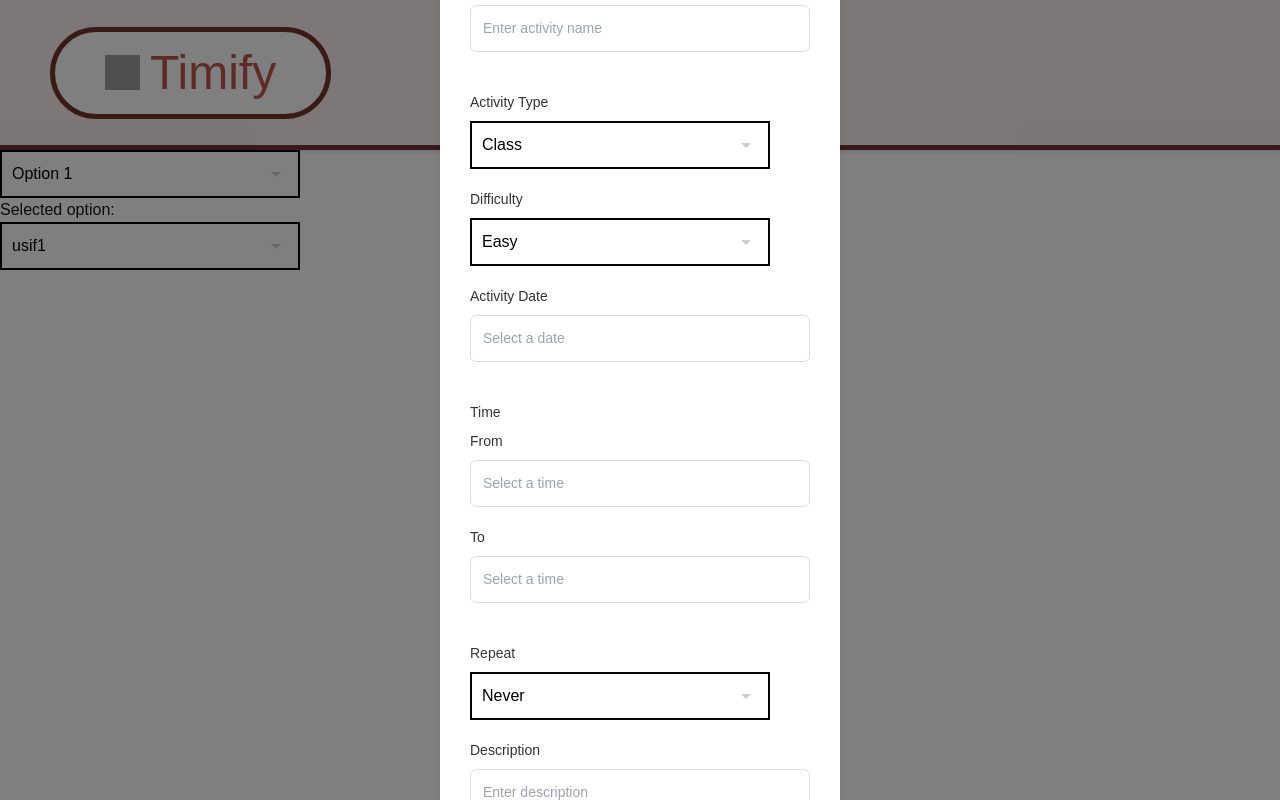
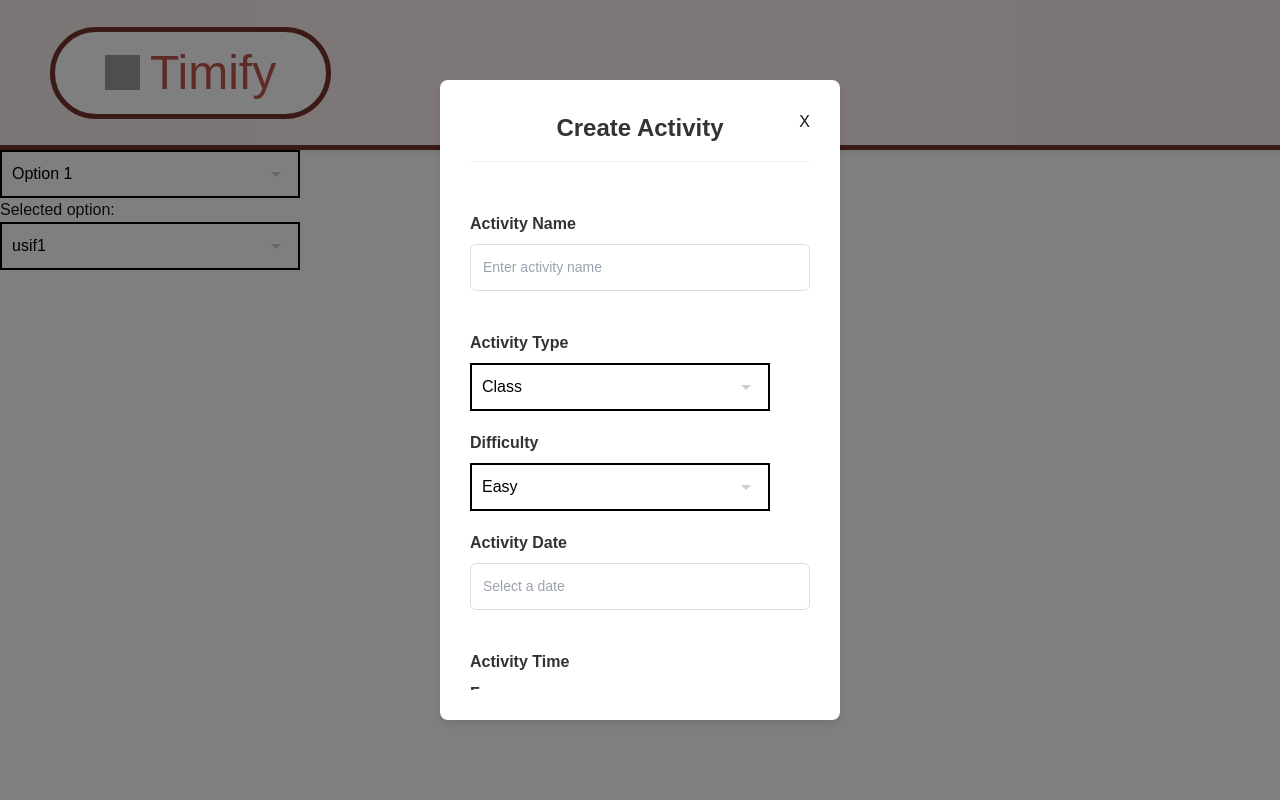
Before and after one commit to mohanadNeotrix/Project-Timify, a Next.js app in the folder timify/: page / in a window 1280 px wide. Built offline with nearby package versions, Linux system fonts and the light colour scheme; grey boxes are pictures that could not be loaded.

Commit message:
--Create Activity Popup Finished the pop up added scrolling functionality fixed the text colors to look more visible to the user centered the header

```diff
--- a/timify/src/app/components/componentsCSS/createActivityOverlay.css
+++ b/timify/src/app/components/componentsCSS/createActivityOverlay.css
@@ -19,15 +19,20 @@
     width: 400px;
     max-width: 100%;
     box-shadow: 0 4px 8px rgba(0, 0, 0, 0.1);
+    max-height: 80%; /* Add this line */
+    overflow: hidden; /* Add this line */
+    display: flex; /* Add this line */
+    flex-direction: column; /* Add this line */
 }
 
 .overlay-header {
     display: flex;
-    justify-content: space-between;
+    justify-content: center;
     align-items: center;
     border-bottom: 1px solid #eee;
     padding-bottom: 15px;
     margin-bottom: 20px;
+    position: relative; /* Ensure the close button is positioned relative to the header */
 }
 
 .overlay-header h2 {
@@ -35,14 +40,14 @@
     font-size: 24px;
     font-weight: 600;
     color: #333;
+    flex-grow: 1;
+    text-align: center;
 }
 
 .close-button {
-    background: none;
-    border: none;
-    font-size: 18px;
-    color: #333;
-    cursor: pointer;
+    position: absolute;
+    right: 0px;
+    top: 0px;
 }
 
 .close-button:hover {
@@ -51,8 +56,8 @@
 
 /* Label Styles */
 .label {
-    font-size: 14px;
-    font-weight: 500;
+    font-size: 16px;
+    font-weight: bold; /* Changed to bold */
     color: #333;
     margin-bottom: 8px;
     display: block;
@@ -68,6 +73,7 @@
     margin-bottom: 20px;
     box-sizing: border-box;
     transition: border 0.2s ease;
+    color: #333;
 }
 
 .input:focus {
@@ -201,3 +207,9 @@ textarea.input:focus {
     outline: none;
     border-color: #007bff;
 }
+
+.overlay-body {
+    overflow-y: auto; /* Add this line */
+    flex-grow: 1; /* Add this line */
+    margin-top: 10px; /* Add this line */
+}
--- a/timify/src/app/components/createActivityOverlay.jsx
+++ b/timify/src/app/components/createActivityOverlay.jsx
@@ -45,8 +45,8 @@ export default function CreateActivityOverlay() {
                         />
 
                         <div className='group'/>
-                        <label className='label'>Time</label>
-                        <label className='label'>From</label>
+                        <label className='label'>Activity Time</label>
+                        <label className='label'>From:</label>
                         <DatePicker
                             selected={selectedTimeFrom}
                             onChange={(time) => setSelectedTimeFrom(time)}
@@ -58,7 +58,7 @@ export default function CreateActivityOverlay() {
                             className='input'
                             placeholderText='Select a time'
                         />
-                        <label className='label'>To</label>
+                        <label className='label'>To:</label>
                         <DatePicker
                             selected={selectedTimeTo}
                             onChange={(time) => setSelectedTimeTo(time)}
```
